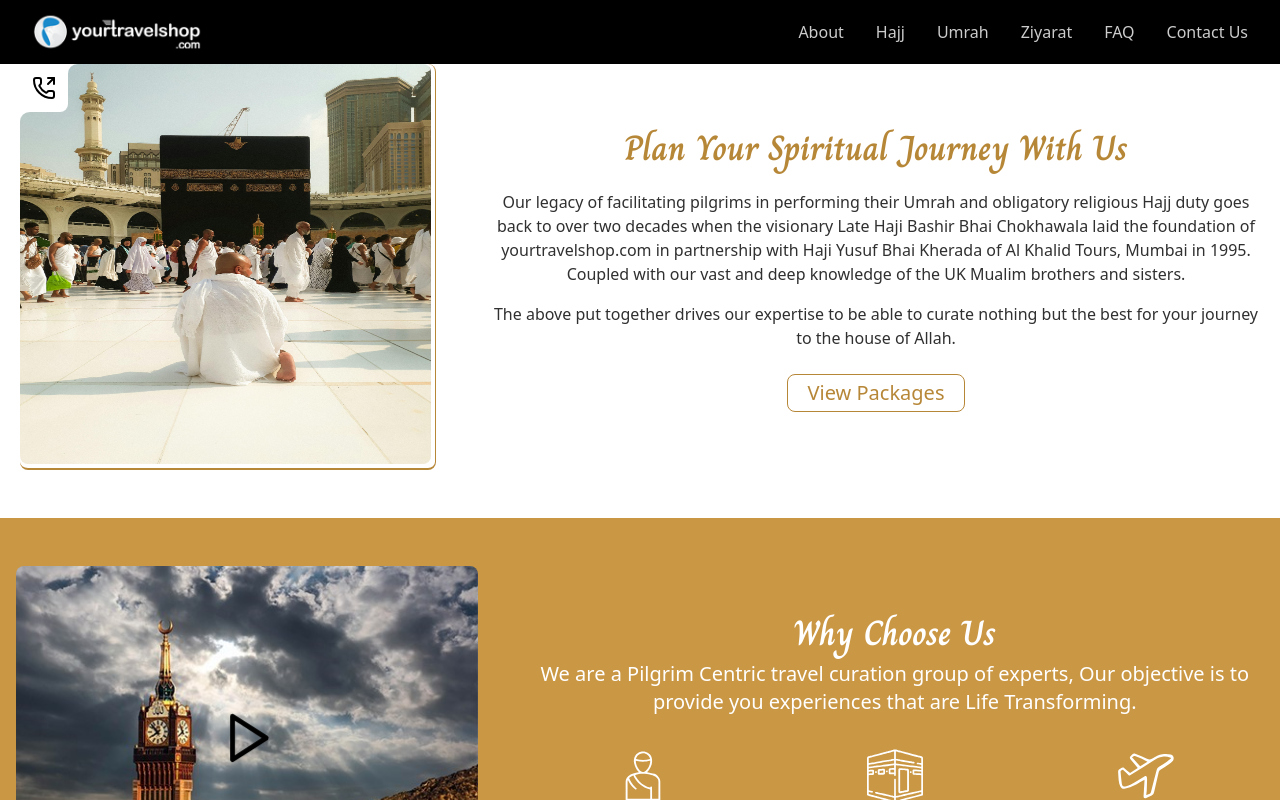
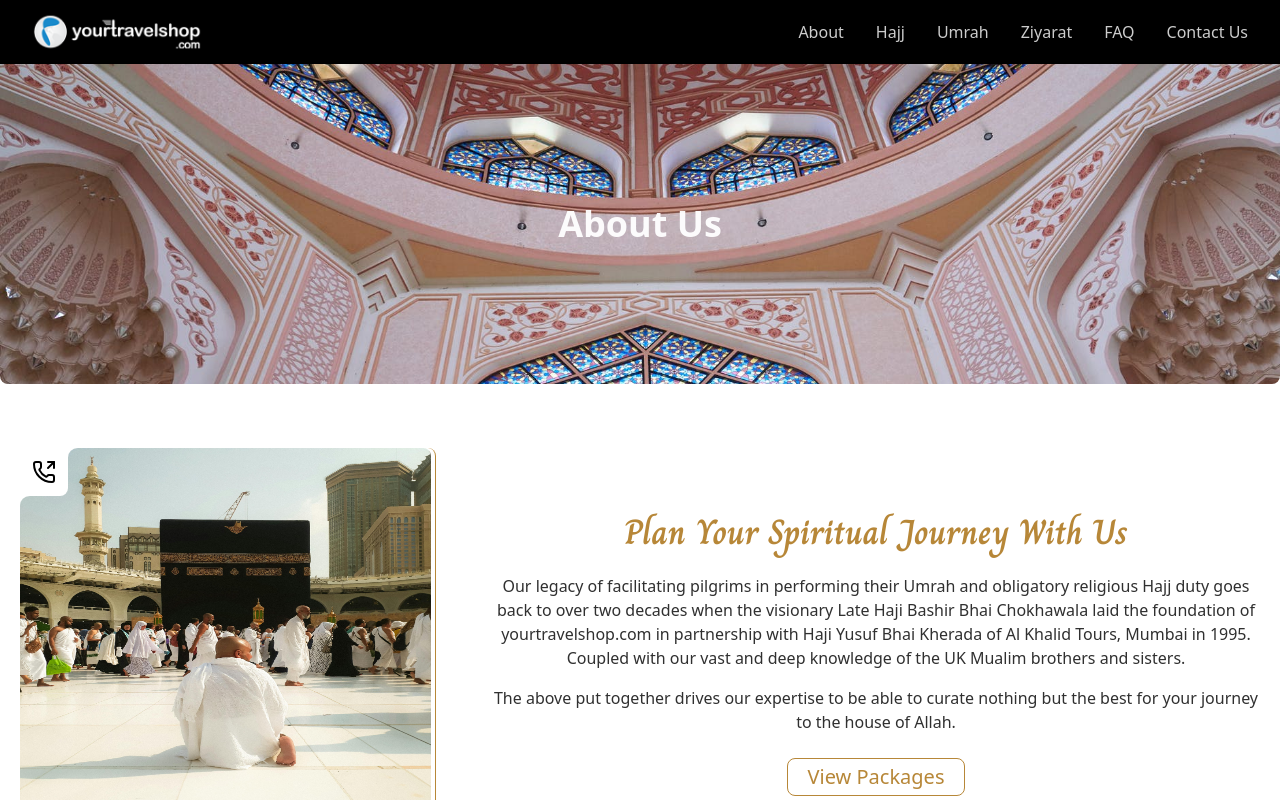
Before and after one commit to 0amirk/yts, a Next.js app: page /about in a window 1280 px wide. Shown: the top 800 px of the page. Built offline with nearby package versions, Linux system fonts and the light colour scheme.

Commit message:
Added aboutUs hero section

```diff
--- /dev/null
+++ b/app/about/AboutHero.jsx
@@ -0,0 +1,12 @@
+"use client";
+const AboutHero = () => {
+  return (
+    <main>
+      <div className="AboutHero w-full relative z-10 mt-16 !h-[40vh] rounded-b-lg flex justify-center items-center  text-white/95">
+        <p className="text-4xl font-bold ">About Us</p>
+      </div>
+    </main>
+  );
+};
+
+export default AboutHero;
--- a/app/about/page.js
+++ b/app/about/page.js
@@ -3,11 +3,13 @@ import Journey from "../Journey";
 import ChooseUs from "../ChooseUs";
 import Hero from "../Hero";
 import Packages from "../Packages";
+import AboutHero from "./AboutHero";
 
 export default function About() {
   return (
     <div>
       <Navbar />
+      <AboutHero />
       <Journey />
       <ChooseUs />
     </div>
--- a/app/components/card-stack.jsx
+++ b/app/components/card-stack.jsx
@@ -21,7 +21,7 @@ export const CardStack = ({ items, offset, scaleFactor }) => {
         newArray.unshift(newArray.pop()); // move the last element to the front
         return newArray;
       });
-    }, 5000);
+    }, 3000);
   };
 
   return (
@@ -30,7 +30,7 @@ export const CardStack = ({ items, offset, scaleFactor }) => {
         return (
           <motion.div
             key={card.id}
-            className="absolute flex flex-col justify-between w-64 h-64 p-4 bg-white border border-gray-500 rounded-lg shadow-lg md:h-60 md:w-96 "
+            className="absolute flex flex-col justify-between p-4 bg-white border border-gray-500 rounded-lg shadow-lg w-60 h-60 md:h-60 md:w-96 "
             style={{
               transformOrigin: "top center",
             }}
--- a/app/globals.css
+++ b/app/globals.css
@@ -23,12 +23,21 @@ html {
   height: 100%;
 }
 
-.hero-bg-2 {
-  background-image: url("/hero-4.jpg");
+/* .AboutHero {
+  background-image: url("/AboutUs/about.jpeg");
   background-size: cover;
   background-position: center;
   background-repeat: no-repeat;
   height: 100%;
+} */
+.AboutHero {
+  background-image: url("/AboutUs/about.jpeg");
+  background-size: cover;
+  background-position: center center;
+  background-repeat: no-repeat;
+  height: 100vh; /* Full viewport height */
+  position: relative;
+  background-attachment: fixed; /* Enables parallax scrolling */
 }
 
 @font-face {
```
Also changed, not shown: public/AboutUs/about.jpeg (added).
